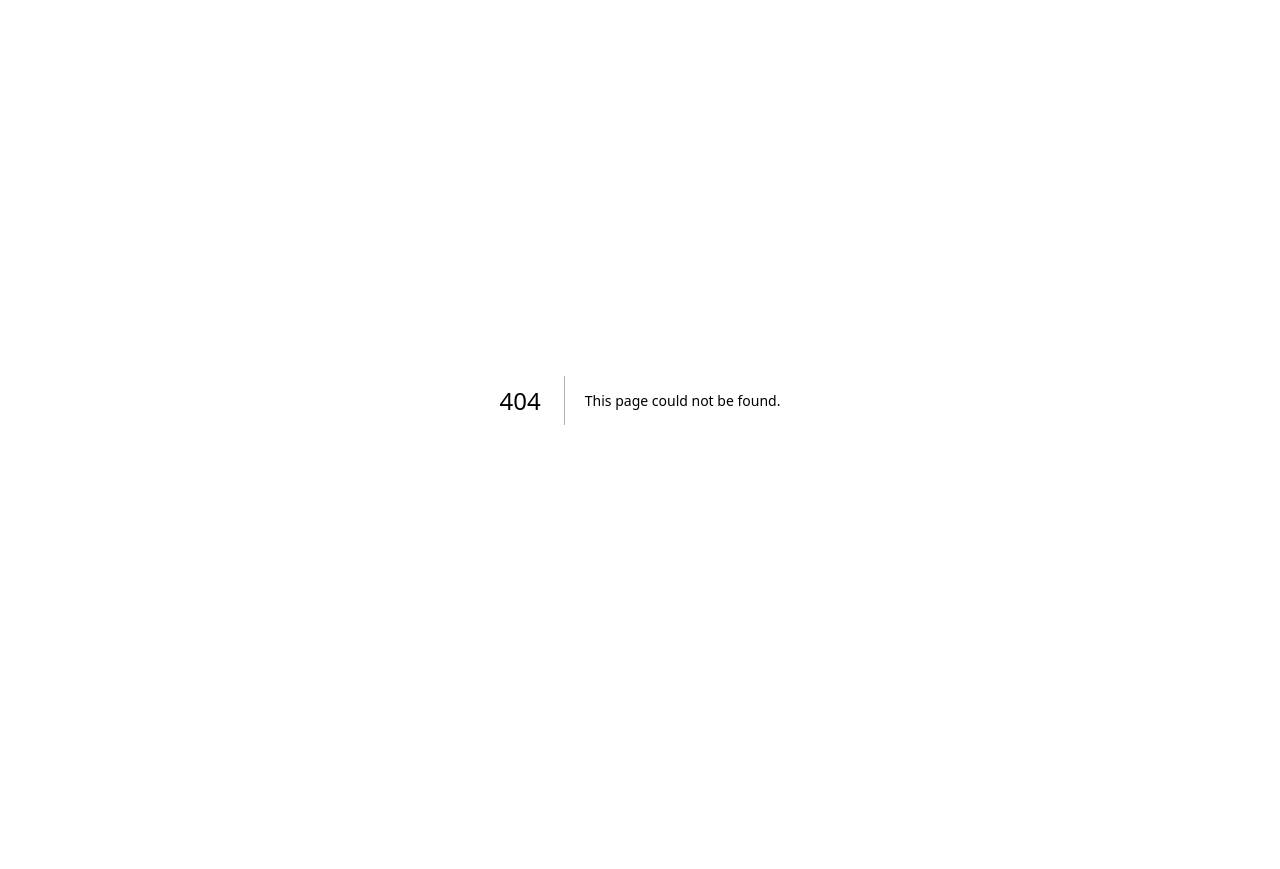
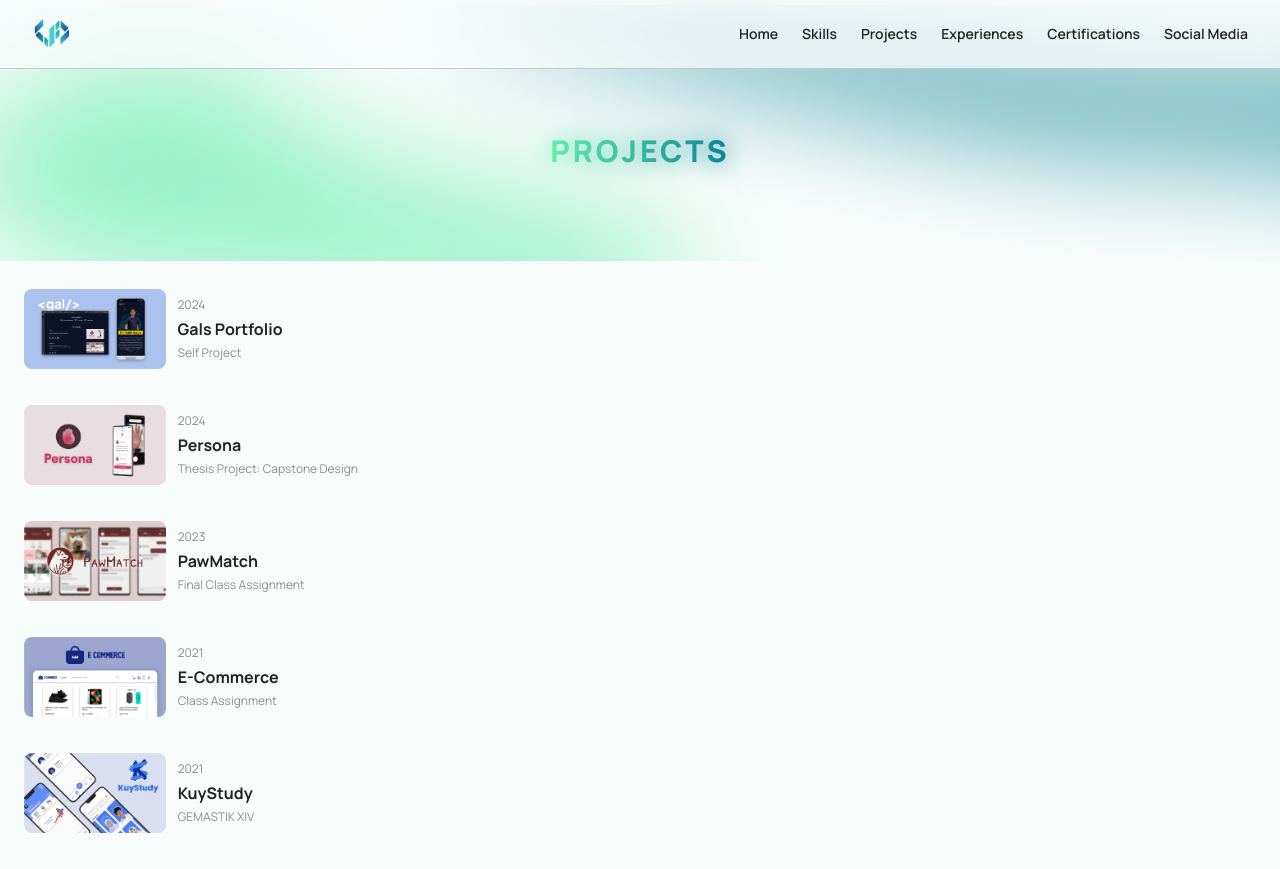
Before and after one commit to galihkarya/josfroux, a Next.js app: page /projects in a window 1280 px wide. Before the commit this address had no page. Before the commit the page ends 800 px from the top, so only its background shows below. Built offline with nearby package versions, Linux system fonts and the light colour scheme.

Commit message:
created projects page

```diff
--- /dev/null
+++ b/src/app/projects/page.tsx
@@ -0,0 +1,186 @@
+"use client";
+
+import NavBar from "@/components/navBar";
+import Image from "next/image";
+
+import { MdClose } from "react-icons/md";
+
+import projectsData from "@/data/projects.json";
+import { useState } from "react";
+import Link from "next/link";
+import { FaGithub } from "react-icons/fa6";
+
+interface Project {
+  id: number;
+  title: string;
+  description: string;
+  moreDescription: string;
+  type: string;
+  year: number;
+  coverImage: string;
+  image1: string;
+  image2: string;
+  image3: string;
+  github: string;
+  skillIcons: string[];
+}
+
+const ProjectsPage = () => {
+  const sortedProjects = [...projectsData].sort((a, b) => b.id - a.id);
+  const [selectedProject, setSelectedProject] = useState<Project | null>(null);
+
+  const openModal = (project: Project) => setSelectedProject(project);
+  const closeModal = () => setSelectedProject(null);
+
+  return (
+    <div>
+      <NavBar />
+      <div className="relative">
+        <Image
+          src={"/assets/gradient-mesh-2.png"}
+          width={1280}
+          height={256}
+          className="object-cover w-screen h-64 -translate-y-16"
+          alt="gradient-mesh-2"
+        />
+        <div className="project-title-container absolute top-0 left-1/2 transform -translate-x-1/2 translate-y-16 flex">
+          <h1 className="bg-gradient-to-r from-gradientl1 to-gradientr1 bg-clip-text text-transparent font-extrabold text-3xl text-center text-nowrap tracking-widest">
+            PROJECTS
+          </h1>
+
+          <h1 className="absolute top-0 left-1/2 transform -translate-x-1/2 bg-gradient-to-r from-gradientl1 to-gradientr1 bg-clip-text text-transparent font-extrabold text-3xl text-center text-nowrap blur-md tracking-widest">
+            PROJECTS
+          </h1>
+        </div>
+      </div>
+
+      <div className="flex flex-col gap-9 px-6 -translate-y-9">
+        {sortedProjects.map((project) => (
+          <Projects
+            key={project.id}
+            projectData={project}
+            openModal={openModal}
+          />
+        ))}
+      </div>
+      {selectedProject && <ModalDetailedProject projectData={selectedProject} closeModal={closeModal} />}
+    </div>
+  );
+};
+
+export default ProjectsPage;
+
+const Projects = ({ projectData, openModal }: { projectData: Project; openModal: (project: Project) => void }) => {
+  return (
+    <div>
+      <a
+        className="project-container flex flex-row gap-3 items-center"
+        onClick={() => openModal(projectData)}
+      >
+        <Image
+          src={projectData.coverImage}
+          alt={projectData.title}
+          className="object-cover w-auto h-20 rounded-lg"
+          width={1381}
+          height={780}
+        />
+        <div className="project-text-cover flex flex-col gap-1">
+          <p className="font-normal text-xs text-foreground opacity-50">
+            {projectData.year}
+          </p>
+          <h2 className="font-bold text-base text-foreground">
+            {projectData.title}
+          </h2>
+          <p className="font-normal text-xs text-foreground opacity-50">
+            {projectData.type}
+          </p>
+        </div>
+      </a>
+    </div>
+  );
+};
+
+const ModalDetailedProject = ({ projectData, closeModal }: { projectData: Project; closeModal: () => void }) => {
+  return (
+    <div className="modal-view z-[100] flex top-0 left-0 absolute w-screen h-screen bg-[#00000077] px-6 py-20">
+      <div className="modal-content relative bg-background flex flex-col w-full px-8 py-8 rounded-xl shadow-lg overflow-y-auto">
+        <button onClick={closeModal} className="sticky top-0 self-end bg-background shadow-lg p-2 rounded-full">
+          <MdClose className="text-foreground" size={24} />
+        </button>
+        <div className="flex flex-col gap-6">
+          <h2 className="font-bold text-2xl text-foreground">
+            {projectData.title}
+          </h2>
+          <Image
+            src={projectData.coverImage}
+            alt={projectData.title}
+            width={1381}
+            height={780}
+            className="w-full h-auto"
+          />
+          <div className="flex flex-row justify-between">
+            <p className="font-normal text-base text-foreground opacity-50">
+              {projectData.year}
+            </p>
+            {projectData.github && (
+              <Link
+                className=" w-fit"
+                href={projectData.github}
+                target="_blank"
+                rel="noopener noreferrer"
+              >
+                <FaGithub className="opacity-70" size={24} />
+              </Link>
+            )}
+          </div>
+          <div className="flex flex-col gap-1">
+            <p className="font-normal text-base text-foreground opacity-50">
+              description
+            </p>
+            <p className="font-normal text-base text-foreground">
+              {projectData.moreDescription}
+            </p>
+          </div>
+          {projectData.image1 && (
+            <Image
+              src={projectData.image1}
+              className="w-screen h-auto"
+              width={1280}
+              height={1280}
+              alt={`${projectData.title}More1`}
+            />
+          )}
+          {projectData.image2 && (
+            <Image
+              src={projectData.image2}
+              className="w-screen h-auto"
+              width={1280}
+              height={1280}
+              alt={`${projectData.title}More2`}
+            />
+          )}
+          {projectData.image3 && (
+            <Image
+              src={projectData.image3}
+              className="w-screen h-auto"
+              width={1280}
+              height={1280}
+              alt={`${projectData.title}More3`}
+            />
+          )}
+          <div className="skill-icons flex flex-row gap-2">
+            {projectData.skillIcons.map((icon, index) => (
+              <Image
+                key={index}
+                src={icon}
+                width={24}
+                height={24}
+                alt="Skill Icon"
+              />
+            ))}
+          </div>
+        </div>
+      </div>
+    </div>
+  );
+};
--- a/src/components/certificateCard.tsx
+++ b/src/components/certificateCard.tsx
@@ -15,7 +15,7 @@ interface CertificateProps {
 
 const CertificateCard = (certificate: CertificateProps) => {
   return (
-    <div className="certificate-card flex flex-col min-w-80 bg-bg-bgcontainersecondary rounded-2xl border-[0.5px] border-bordercolor backdrop-blur-lg shadow-lg">
+    <div className="certificate-card flex flex-col min-w-80 bg-bg-bgcontainersecondary rounded-2xl border-[0.5px] border-bordercolor backdrop-blur-none shadow-lg">
       <Image
         className="flex min-h-1/2 rounded-t-2xl "
         src={certificate.imgsrc}
```
